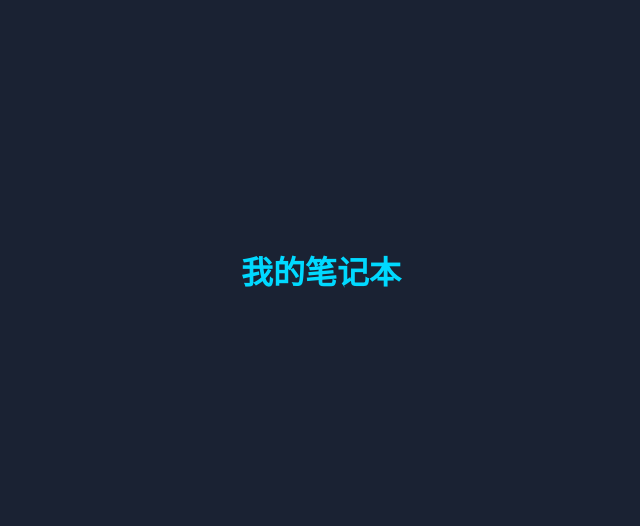
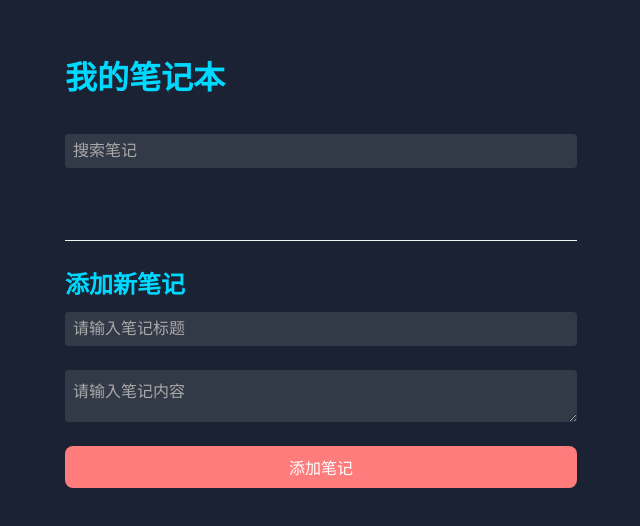
Before and after one commit to Shao0203/react01, a React (Create React App) app: page / in a window 1280 px wide. Shown: the part 130-656 px from the top of the page, without its empty margins (319-959 px from the left). Built offline with nearby package versions, Linux system fonts and the light colour scheme.

Commit message:
Notes frontend with no data.

```diff
--- a/src/App.js
+++ b/src/App.js
@@ -1,9 +1,19 @@
+import { useState } from 'react';
 import './App.css';
+import AddNote from './components/AddNote';
+import NoteList from './components/NoteList';
+import SearchNote from './components/SearchNote';
 
 function App() {
+  const [notes, setNotes] = useState([]);
   return (
     <main className='container'>
-      <h1>我的笔记本</h1>
+      <div>
+        <h1>我的笔记本</h1>
+        <SearchNote />
+        <NoteList notes={notes} />
+        <AddNote />
+      </div>
     </main>
   );
 }
--- /dev/null
+++ b/src/components/AddNote/index.js
@@ -0,0 +1,17 @@
+import React from 'react';
+import './style.css';
+
+function AddNote() {
+  return (
+    <div className='addNote'>
+      <h2>添加新笔记</h2>
+      <form>
+        <input type='text' placeholder='请输入笔记标题' />
+        <textarea rols='5' cols='30' placeholder='请输入笔记内容' />
+        <button>添加笔记</button>
+      </form>
+    </div>
+  );
+}
+
+export default AddNote;
--- /dev/null
+++ b/src/components/AddNote/style.css
@@ -0,0 +1,14 @@
+.addNote {
+  width: 100%;
+  border-top: 1px solid hsl(0, 0%, 95%);
+  padding-top: 24px;
+}
+
+.addNote h2 {
+  margin-bottom: 12px;
+}
+
+.addNote form {
+  display: grid;
+  gap: 24px;
+}
--- a/src/components/NoteList/index.js
+++ b/src/components/NoteList/index.js
@@ -1,12 +1,16 @@
 import React from 'react';
+import './style.css';
 
-function NoteList({ notes, onDelete }) {
+function NoteList({ notes }) {
   return (
-    <div className='container'>
+    <div className='noteList'>
       {notes.map((note) => (
-        <p key={note.id}>
-          {note.note} <button onClick={() => onDelete(note.id)}>Remove</button>
-        </p>
+        <div key={note.id} className='note'>
+          <h2>{note.title}</h2>
+          <article>
+            <p>{note.content}</p>
+          </article>
+        </div>
       ))}
     </div>
   );
--- /dev/null
+++ b/src/components/NoteList/style.css
@@ -0,0 +1,15 @@
+.noteList {
+  margin: 24px 0;
+  display: grid;
+  row-gap: 48px;
+  width: 40vw;
+}
+
+.note h2 {
+  font-weight: normal;
+  margin-bottom: 12px;
+}
+
+.note article {
+  color: hsl(183, 100%, 95%);
+}
--- /dev/null
+++ b/src/components/SearchNote/index.js
@@ -0,0 +1,12 @@
+import React from 'react';
+import './style.css';
+
+function SearchNote() {
+  return (
+    <div className='search'>
+      <input type='text' placeholder='搜索笔记' />
+    </div>
+  );
+}
+
+export default SearchNote;
--- /dev/null
+++ b/src/components/SearchNote/style.css
@@ -0,0 +1,8 @@
+.search {
+  margin-top: 24px;
+  width: 100%;
+}
+
+.search input {
+  width: 100%;
+}
--- a/src/index.css
+++ b/src/index.css
@@ -39,18 +39,22 @@ textarea,
 button {
   outline: none;
   font-size: 1rem;
+  border-radius: 4px;
 }
 
 input,
 select,
 textarea {
   border: none;
-  border-bottom: 2px solid #82abcf;
+  /* border-bottom: 2px solid #82abcf; */
 }
 
 input,
-select {
-  padding: 4px 0;
+select,
+textarea {
+  padding: 8px;
+  background: rgba(162, 162, 162, 0.181);
+  color: white;
 }
 
 input[type='checkbox'] + label,
@@ -73,6 +77,7 @@ button {
   border-radius: 8px;
   border: none;
   color: white;
+  cursor: pointer;
 }
 
 a {
```
